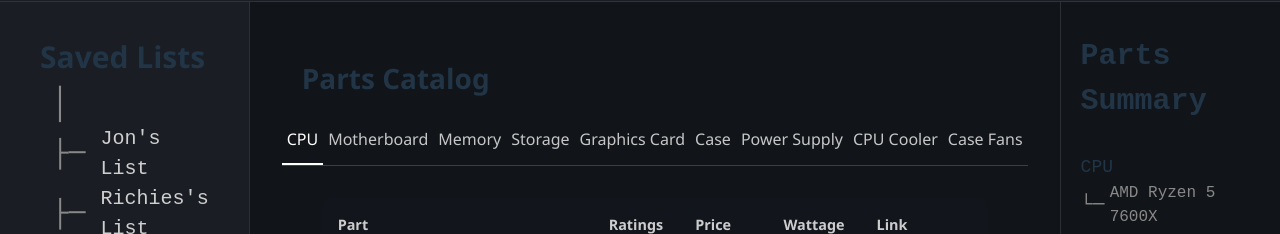
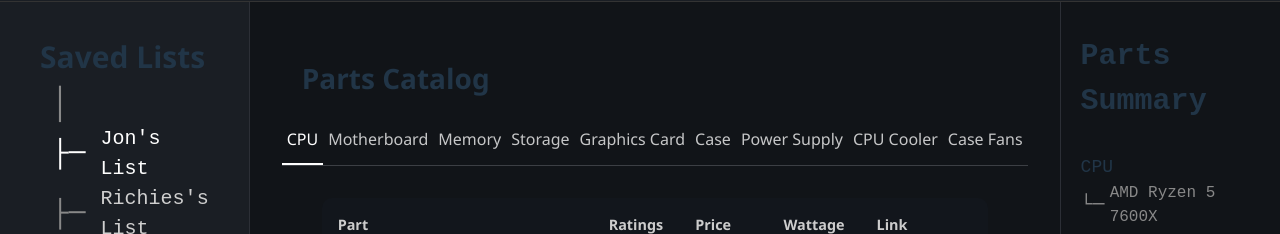
Before and after one commit to jonathanmal1119/SiliconGuide, a React (Vite) app in the folder client/: page / in a window 1280 px wide. Shown: the part 75-309 px from the top of the page. Built offline with nearby package versions, Linux system fonts and the light colour scheme.

Commit message:
Updated SavedList to stay white when clicked.
Also made the whole rendering process more modular by putting in a list and using a map to show it.

```diff
--- a/client/src/components/SavedList.jsx
+++ b/client/src/components/SavedList.jsx
@@ -1,14 +1,9 @@
 import './styles/SavedList.css';
 
-function SavedList(meta_data) {
-    const {
-        name,
-        isLast
-    } = meta_data
-
+function SavedList({ name, isLast, selected, onClick }) {
     return (
     <div className="saved-list">
-            <div className="tree-item">
+      <div className={`tree-item ${selected ? 'selected' : ''}`} onClick={onClick}>
         <div className={`tree-leaf ${isLast ? "last-branch" : "mid-branch"}`}>
           {name}
         </div>
--- a/client/src/components/Sidebar.jsx
+++ b/client/src/components/Sidebar.jsx
@@ -1,16 +1,34 @@
 import './styles/Sidebar.css';
 import SavedList from './SavedList';
+import { useState } from 'react';
 
 function Sidebar() {
+
+    const savedLists = [
+    "Jon's List",
+    "Richies's List",
+    "Test List 2"
+    ];
+ const [selectedList, setSelectedList] = useState(savedLists[0]);
+
+
+
+
     return (
         <div className="sidebar-container">
             <span className='Title'>Saved Lists</span>
             <div className='spacer-tree'/>
             <div className="list-tree">
                 <div className='tree-spacer'/>
-                <SavedList name="Jon's List"/>
-                <SavedList name="Richies's List"/>
-                <SavedList name="Test List 2" isLast/>
+                {savedLists.map((name, index) => (
+                <SavedList
+                    key={name}
+                    name={name}
+                    isLast={index === savedLists.length - 1}
+                    selected={selectedList === name}
+                    onClick={() => setSelectedList(name)}
+                />
+                ))}
             </div>
         </div>
     );
--- a/client/src/components/styles/SavedList.css
+++ b/client/src/components/styles/SavedList.css
@@ -72,3 +72,11 @@
   font-size: 30px;
   margin-left: 12px;
 }
+.tree-item.selected {
+  color: #fff;
+}
+
+.tree-item.selected .tree-leaf.mid-branch::before,
+.tree-item.selected .tree-leaf.last-branch::before {
+  color: #fff;
+}
```
Lines whose indentation alone changed are shown as unchanged.
